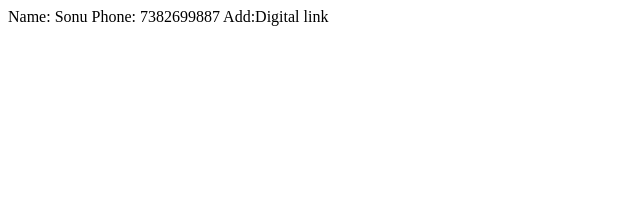
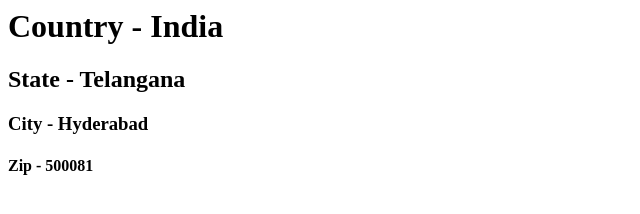
Before and after one commit to Sonu-sharma92/Frontend-Appplication, a plain HTML site: page contact.html in a window 1280 px wide. Shown: the whole page, without its empty margins (0-640 px from the left). Drawn offline with Linux system fonts and the light colour scheme.

Commit message:
Modified contact details

```diff
--- a/contact.html
+++ b/contact.html
@@ -1,9 +1,11 @@
 <html>
-  <title>
+    <title>
+        Contact Us
     </title>
-  <body>
-    Name: Sonu
-    Phone: 7382699887
-    Add:Digital link
+    <body>
+        <h1>Country - India</h1>
+        <h2>State - Telangana</h2>
+        <h3>City - Hyderabad</h3>
+        <h4>Zip - 500081</h4>
     </body>
-  </html>
+</html>
```
